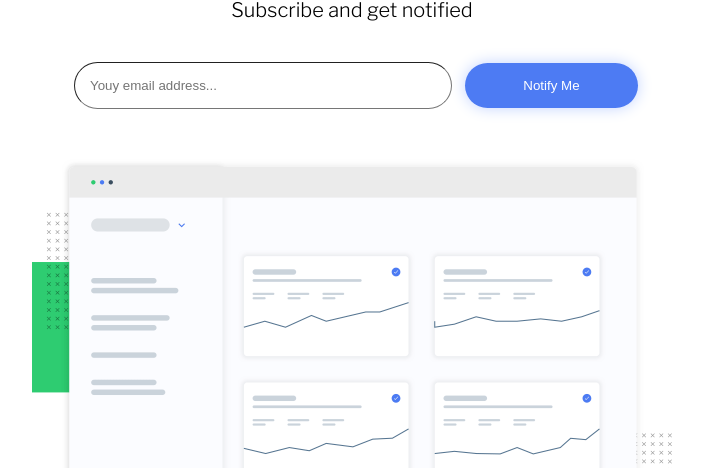
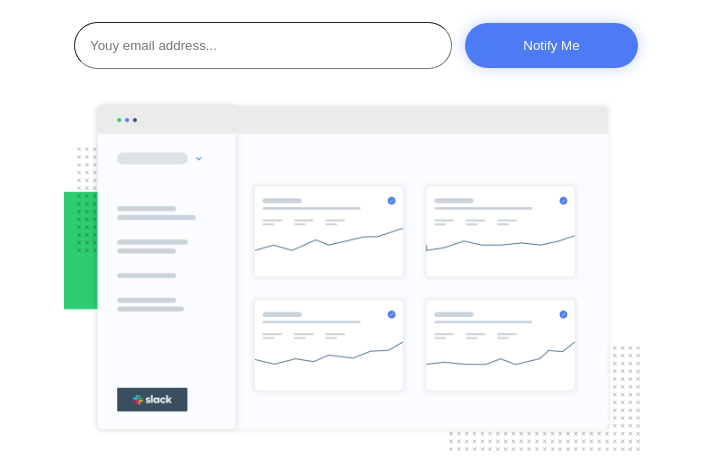
Before and after one commit to LeonardoSchuquel/ping-coming-soon-page-master, a plain HTML site: page index.html in a window 1280 px wide. Shown: the part 158-626 px from the top of the page, without its empty margins (288-991 px from the left). Drawn offline with nearby package versions, Linux system fonts and the light colour scheme.

Commit message:
Add files via upload

```diff
--- a/index.html
+++ b/index.html
@@ -26,7 +26,7 @@
         </form>
 
 
-        <img width="100%" src="./images/illustration-dashboard.png" alt="ilustration dashboard">
+        <img width="90%" src="./images/illustration-dashboard.png" alt="ilustration dashboard">
 
         <div class="logo">
             <a href="#"><img src="./logo-social-networks/facebook-logo-transparent.png" alt="facebook logo"></a>
--- a/style.css
+++ b/style.css
@@ -20,7 +20,7 @@ main{
 }
 
 img{
-    margin: 40px;
+    margin: 20px;
 }
 
 header{
```
